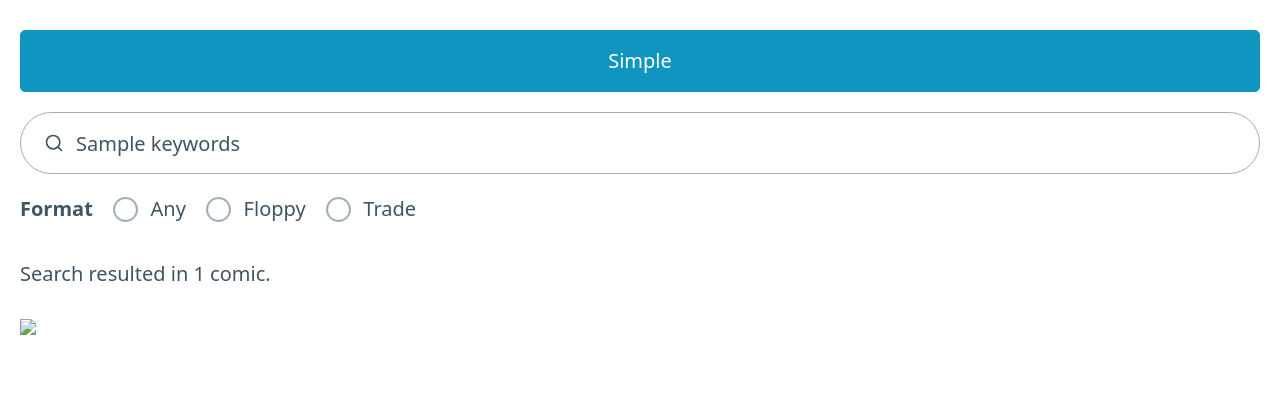
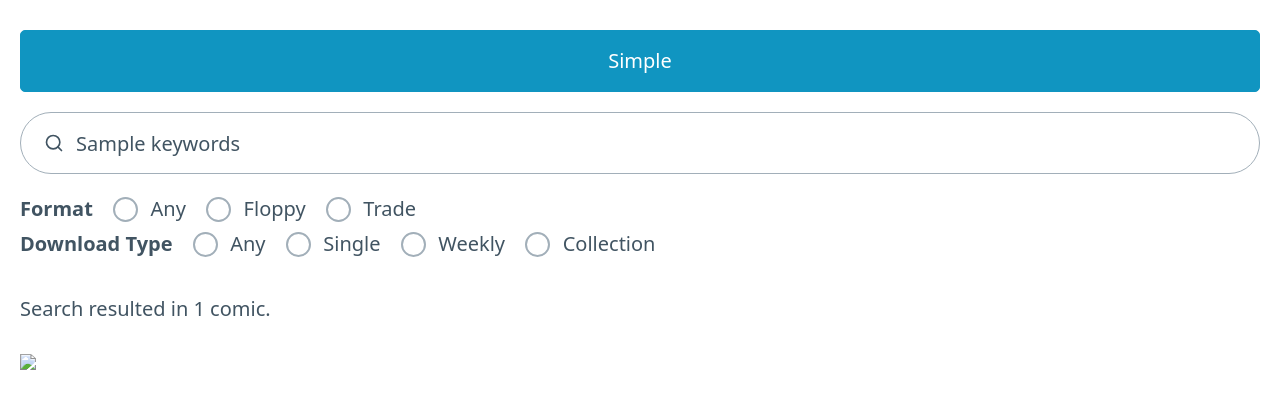
Before and after one commit to jamesbharvey/fun, a Django app: template mycc/search/templates/search/index.html in a window 1280 px wide. Shown: the top 409 px of the page. Run offline with Django 3.2, Linux system fonts and the light colour scheme; the template is opened without the code that fills it: most values are stand-ins (such as "Sample title", 1, 10 or a date in 2020); some libraries are stand-ins or nearby versions.

Commit message:
Added indexer and search support for "download type" field

```diff
--- a/mycc/search/static/search/advanced_search.js
+++ b/mycc/search/static/search/advanced_search.js
@@ -1,5 +1,11 @@
 
 const e = React.createElement;
+
+//
+// this is hacky(using jquery inside react) and against the spirit of React, ... but it works...
+// Probably I should rewrite the whole search page in react and get rid of the python templates
+// or else use jquery exclusively.....
+//
 
 class AdvancedButton extends React.Component {
   constructor(props) {
@@ -28,17 +34,14 @@ class AdvancedButton extends React.Component {
       'Advanced'
     );
   }
-  //
-  // this is hacky(using jquery inside react) and against the spirit of React, but I'm not redoing it right
-  // Probably I should rewrite the whole search page in react and get rid of the python templates
-  //
 
   toggleAdvancedSearchVisible() {
     if (this.state.advanced) {
       $('#search_mode').val("advanced");
       $('#advanced_search').show();
     } else {
-      $('input:radio[name="format"][value="Any"]').prop('checked', true);
+      $('input:radio[name="format"][value="Any"]').prop('checked', true)
+      $('input:radio[name="download_type"][value="Any"]').prop('checked', true);
       $('#search_mode').val("simple");
       $('#advanced_search').hide();
     }
--- a/mycc/search/templates/search/index.html
+++ b/mycc/search/templates/search/index.html
@@ -20,14 +20,9 @@
     <body>
         <br>
             <div class="container-fluid">
-{#                <div id="simple">#}
-{#                    <form>#}
-{#                        <input type="search" id="keywords" name="keywords" {% if keywords != '' %}value="{{ keywords }}"{% endif %}>#}
-{#                    </form>#}
-{#                </div>#}
                 <div id="advanced_search_button"></div>
                     <form>
-                        <input type="search" id="keywords" name="keywords" {% if keywords != '' %}value="{{ keywords }}"{% endif %}>
+                        <input type="search" width="90%" id="keywords" name="keywords" {% if keywords != '' %}value="{{ keywords }}"{% endif %}>
                         <input type="hidden" id="search_mode" name="search_mode" value="{{ search_mode }}">
                     <div id="advanced_search" class="hidden">
                                 <div class="wrapper">
@@ -46,6 +41,29 @@
                                         <input type="radio" id="Trade" name="format" value="Trade"
                                             {% if format == 'Trade' %}checked{% endif %}>
                                         Trade
+                                    </label>
+                                </div>
+                                <div class="wrapper">
+                                    <legend><strong>Download Type</strong></legend>
+                                    <label for="AnyDownloadType">
+                                        <input type="radio" id="AnyDownloadType" name="download_type" value="Any"
+                                               {% if download_type == 'Any' %}checked{% endif %}>
+                                        Any
+                                    </label>
+                                    <label for="SingleDownloadType">
+                                        <input type="radio" id="SingleDownloadType" name="download_type" value="Single"
+                                               {% if download_type == 'Single' %}checked{% endif %}>
+                                        Single
+                                    </label>
+                                    <label for="WeeklyDownloadType">
+                                        <input type="radio" id="WeeklyDownloadType" name="download_type" value="Weekly"
+                                               {% if download_type == 'Weekly' %}checked{% endif %}>
+                                        Weekly
+                                    </label>
+                                    <label for="CollectionDownloadType">
+                                        <input type="radio" id="CollectionDownloadType" name="download_type" value="Collection"
+                                               {% if download_type == 'Collection' %}checked{% endif %}>
+                                        Collection
                                     </label>
                                 </div>
                     </div>
--- a/mycc/search/views.py
+++ b/mycc/search/views.py
@@ -23,11 +23,17 @@ def index(request):
         context['search_mode'] = get_params['search_mode']
     else:
         context['search_mode'] = "simple"
+    if 'download_type' in get_params:
+        context['download_type'] = get_params['download_type']
+    else:
+        context['download_type'] = 'Any'
     if 'keywords' in get_params:
         context['keywords'] = get_params['keywords']
         query = {"$text": {"$search": get_params['keywords']}}
         if context['format'] != 'Any':
             query["Format"] = context['format']
+        if context['download_type'] != 'Any':
+            query["DownloadType"] = context['download_type']
         cursor = mongo_collection.find(query)
         absolute_path_roots = [
             ["/Users/james.harvey/Desktop/", "http://127.0.0.1:8080/"],
```
Also changed, not shown: 1 other file.
